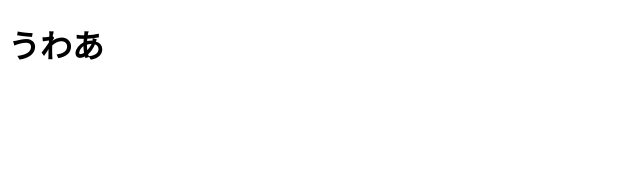
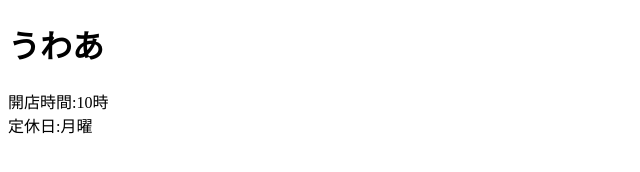
Before and after one commit to tarochan6/myshop, a plain HTML site: page index.html in a window 1280 px wide. Shown: the whole page, without its empty margins (0-640 px from the left). Drawn offline with Linux system fonts and the light colour scheme.

Commit message:
店舗情報の追加

```diff
--- a/index.html
+++ b/index.html
@@ -9,5 +9,8 @@
 <h1>
     うわあ
 </h1>
+<p>開店時間:10時<br>
+    定休日:月曜
+</p>
 </body>
 </html>
```
